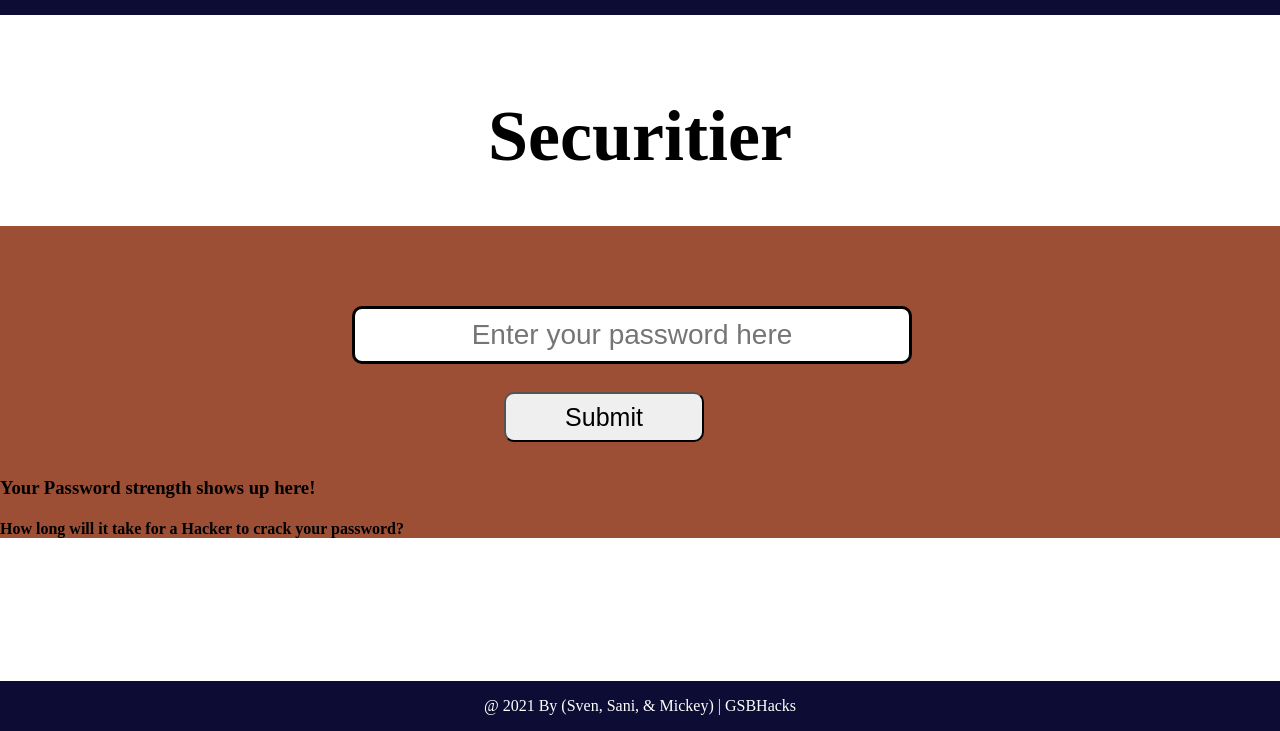
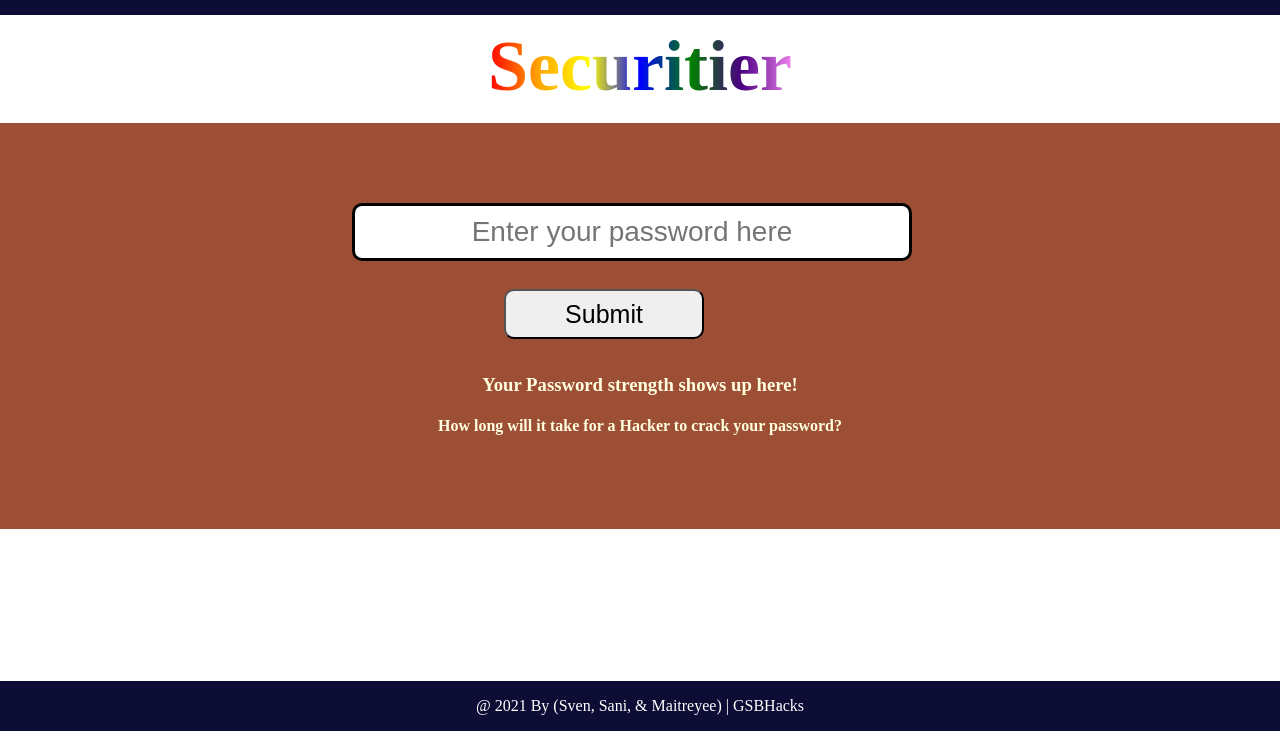
Before and after one commit to yiwan08/Securitier, a plain HTML site: page index.html in a window 1280 px wide. Shown: the part 69-800 px from the top of the page. Drawn offline with Linux system fonts and the light colour scheme.

Commit message:
Update index.html
index + 409 + done

```diff
--- a/index.html
+++ b/index.html
@@ -10,14 +10,24 @@
 				margin: 0px;
 			}
 
+ .multicolortext {
+        background-image: linear-gradient(to left, violet, indigo, green, blue, yellow, orange, red);
+        -webkit-background-clip: text;
+        -moz-background-clip: text;
+        background-clip: text;
+        color: transparent;
+      }
 			h1 {
 				font-size: 72px;
 				text-align: center;
-				padding-top: 2rem;
+				height:50px;
+				background-color:linear-gradient(violet, indigo, green, blue, yellow, orange, red);
+				padding-top: 1rem;
 			}
 
 			form {
 				background-color: #9D4F36;
+
 			}
 
 			input[type=password] {
@@ -44,7 +54,18 @@
 
 			header {
 				background-color: #0c0c34;
-				/*box-shadow: 0px 4px 8px 2px #0c0c34;*/
+				height:30px;
+			/*	box-shadow: 0px 4px 8px 2px #0c0c34;*/
+			}
+
+			h3{
+				text-align: center;
+				color:lightyellow;
+
+			}
+			h4{
+				text-align: center;
+				 color:lightyellow;
 			}
 
 			footer {
@@ -75,7 +96,7 @@
 
 			/* Change the color of links on hover */
 			.topnav a:hover {
-				background-color: black;
+				background-color: white;
 				color: black;
 			}
 
@@ -90,19 +111,21 @@
 	<body>
 		<header>
 			<nav class="topnav">
-				<img src="logo1.png" alt="logo" width="200px" height="100px">
+				<img src="security1.jpg" alt="logo" width="50px" height="50px">
 				<a href="index.html">Home</a>
 			</nav>
 
 		</header>
-		<h1>Securitier</h1>
+		<h1>
+			<span class="multicolortext">Securitier</span>
+			</h1>
 		<form>
 			<input id="passIn" type="password" align="center" placeholder='Enter your password here'>
 			<br>
 			<button onclick="passwordCheck()" id="bt1" type="button"> Submit </button>
 
 
-			<h3 id="passwordResult"> Your Password strength shows up here! </h3>
+			<h3 id="passwordResult" > Your Password strength shows up here! </h3>
 
 			<h4 id="hacking"> How long will it take for a Hacker to crack your password? </h4>
 			<h4 id="passwordErrors"> </h4>
@@ -370,11 +393,15 @@
 					}
 					document.getElementById("hacking")
 						.innerHTML = result;
-						alert(result);
+						//alert(result);
 				}
 			</script>
+			<br>
+			<br>
+			<br>
+			<br>
 			<footer>
-				<p>@ 2021 By (Sven, Sani, & Mickey) | GSBHacks</p>
+				<p>@ 2021 By (Sven, Sani, & Maitreyee) | GSBHacks</p>
 			</footer>
 
 	</body>
```
